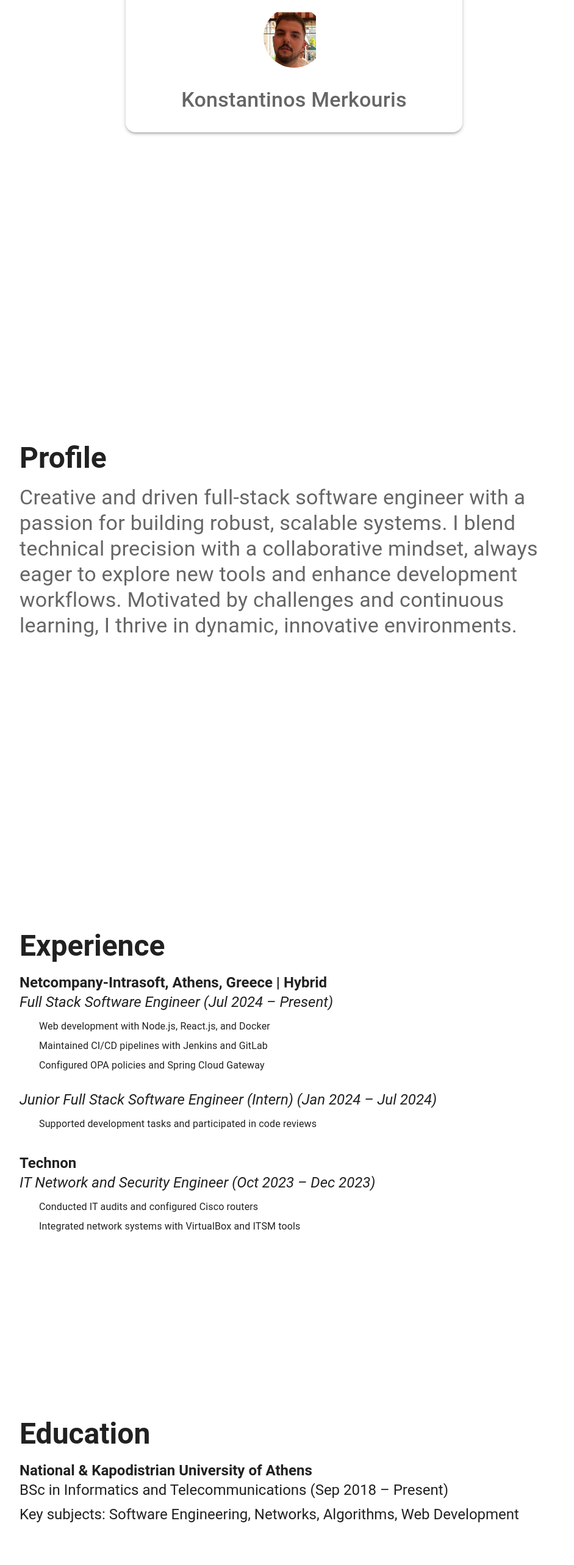
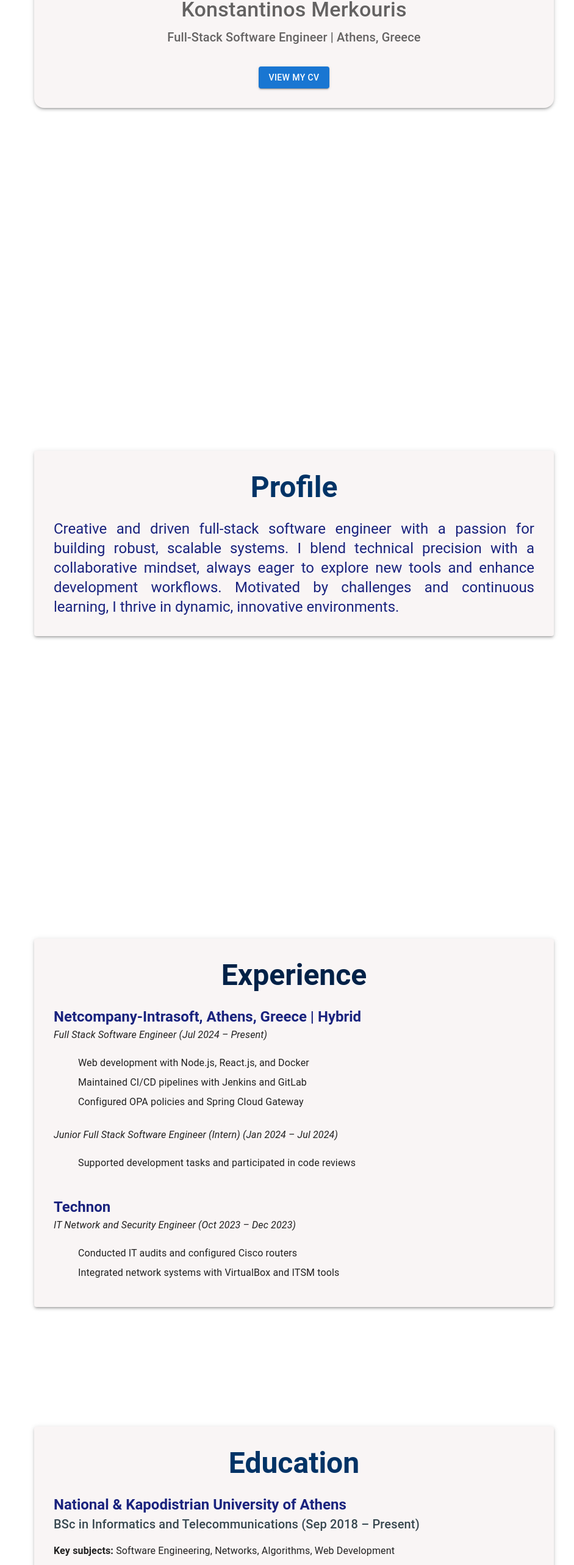
Before and after one commit to kmerkouris/jenkins-app, a React (Create React App) app: page / in a window 1280 px wide. Shown: the part 221-2787 px from the top of the page at 61% size, without its empty margins (158-1099 px from the left). Built offline with nearby package versions, Linux system fonts and the light colour scheme.

Commit message:
changelog

```diff
--- a/src/components/About.js
+++ b/src/components/About.js
@@ -1,18 +1,28 @@
+// About.js
 import React from 'react';
-import { Box, Typography } from '@mui/material';
+import { Container, Box, Typography, Paper } from '@mui/material';
 
 export default function About() {
   return (
-    <Box sx={{ mt: 4, mb: 6 }}>
-      <Typography variant="h3" sx={{ fontWeight: 'bold', mb: 2 }}>
+    <Container maxWidth="md" sx={{ mt: 6, mb: 6 }}>
+      <Paper elevation={3} sx={{ p: 4, backgroundColor: '#f9f5f5' }}>
+        <Typography
+          variant="h3"
+          sx={{ fontWeight: 'bold', mb: 3, color: '#003366', textAlign: 'center' }}
+        >
           Profile
         </Typography>
-      <Typography variant="h4" color="text.secondary">
+
+        <Typography
+          variant="h5"
+          sx={{ color: '#1a237e', textAlign: 'justify' }}
+        >
           Creative and driven full-stack software engineer with a passion for building robust,
           scalable systems. I blend technical precision with a collaborative mindset, always eager
           to explore new tools and enhance development workflows. Motivated by challenges and
           continuous learning, I thrive in dynamic, innovative environments.
         </Typography>
-    </Box>
+      </Paper>
+    </Container>
   );
 }
--- a/src/components/Contact.js
+++ b/src/components/Contact.js
@@ -1,25 +1,45 @@
 import React from 'react';
-import { Box, Typography, Link } from '@mui/material';
+import { Container, Box, Typography, Link, Paper } from '@mui/material';
 
 export default function Contact() {
   return (
-    <Box sx={{ mt: 4, mb: 6 }}>
-      <Typography variant="h3" sx={{ fontWeight: 'bold', mb: 2 }}>
+    <Container maxWidth="md" sx={{ mt: 6, mb: 6 }}>
+      <Paper elevation={3} sx={{ p: 4, backgroundColor: '#f9f5f5' }}>
+        <Typography
+          variant="h3"
+          sx={{ fontWeight: 'bold', mb: 3, color: '#1a237e', textAlign: 'center' }}
+        >
           Contact
         </Typography>
-      <Typography variant="h5" sx={{ mb: 1 }}>
-        <strong>Your Profile:</strong>{' '}
-        <Link href="https://linkedin.com/in/konstantinos-merkouris-a576a4281" target="_blank" rel="noopener">
+
+        <Box sx={{ mb: 2 }}>
+          <Typography variant="h6">
+            <strong>LinkedIn:</strong>{' '}
+            <Link
+              href="https://linkedin.com/in/konstantinos-merkouris-a576a4281"
+              target="_blank"
+              rel="noopener"
+              underline="hover"
+              color="primary"
+            >
               linkedin.com/in/konstantinos-merkouris-a576a4281
             </Link>
           </Typography>
-      <Typography variant="h5" sx={{ mb: 1 }}>
+        </Box>
+
+        <Box sx={{ mb: 2 }}>
+          <Typography variant="h6">
             <strong>Phone:</strong> 6947323404
           </Typography>
-      <Typography variant="h5">
+        </Box>
+
+        <Typography variant="h6">
           <strong>Email:</strong>{' '}
-        <Link href="mailto:ntinosmerkk@gmail.com">ntinosmerkk@gmail.com</Link>
+          <Link href="mailto:ntinosmerkk@gmail.com" underline="hover" color="primary">
+            ntinosmerkk@gmail.com
+          </Link>
         </Typography>
-    </Box>
+      </Paper>
+    </Container>
   );
 }
--- a/src/components/Education.js
+++ b/src/components/Education.js
@@ -1,21 +1,29 @@
 import React from 'react';
-import { Box, Typography } from '@mui/material';
+import { Container, Box, Typography, Paper } from '@mui/material';
 
 export default function Education() {
   return (
-    <Box sx={{ mt: 4, mb: 6 }}>
-      <Typography variant="h3" sx={{ fontWeight: 'bold', mb: 2 }}>
+    <Container maxWidth="md" sx={{ mt: 6, mb: 6 }}>
+      <Paper elevation={3} sx={{ p: 4, backgroundColor: '#f9f5f5' }}>
+        <Typography
+          variant="h3"
+          sx={{ fontWeight: 'bold', mb: 3, color: '#003366', textAlign: 'center' }}
+        >
           Education
         </Typography>
-      <Typography variant="h5" sx={{ fontWeight: 'bold' }}>
+
+        <Box>
+          <Typography variant="h5" sx={{ fontWeight: 'bold', color: '#1a237e' }}>
             National & Kapodistrian University of Athens
           </Typography>
-      <Typography variant="h5">
+          <Typography variant="h6" sx={{ color: '#37474f' }}>
             BSc in Informatics and Telecommunications (Sep 2018 – Present)
           </Typography>
-      <Typography variant="h5" sx={{ mt: 1 }}>
-        Key subjects: Software Engineering, Networks, Algorithms, Web Development
+          <Typography variant="body1" sx={{ mt: 2 }}>
+            <strong>Key subjects:</strong> Software Engineering, Networks, Algorithms, Web Development
           </Typography>
         </Box>
+      </Paper>
+    </Container>
   );
 }
--- a/src/components/Experience.js
+++ b/src/components/Experience.js
@@ -1,45 +1,51 @@
 import React from 'react';
-import { Box, Typography, List, ListItem } from '@mui/material';
+import { Container, Box, Typography, List, ListItem, Paper } from '@mui/material';
 
 export default function Experience() {
   return (
-    <Box sx={{ mt: 4, mb: 6 }}>
-      <Typography variant="h3" sx={{ fontWeight: 'bold', mb: 2 }}>
+    <Container maxWidth="md" sx={{ mt: 6, mb: 6 }}>
+      <Paper elevation={3} sx={{ p: 4, backgroundColor: '#f9f5f5' }}>
+        <Typography
+          variant="h3"
+          sx={{ fontWeight: 'bold', mb: 3, color: '#002147', textAlign: 'center' }}
+        >
           Experience
         </Typography>
 
-      <Box sx={{ mb: 3 }}>
-        <Typography variant="h5" sx={{ fontWeight: 'bold' }}>
+        <Box sx={{ mb: 4 }}>
+          <Typography variant="h5" sx={{ fontWeight: 'bold', color: '#1a237e' }}>
             Netcompany-Intrasoft, Athens, Greece | Hybrid
           </Typography>
-        <Typography variant="h5" sx={{ fontStyle: 'italic' }}>
+          <Typography variant="subtitle1" sx={{ fontStyle: 'italic', mb: 1 }}>
             Full Stack Software Engineer (Jul 2024 – Present)
           </Typography>
-        <List dense sx={{ pl: 2 }}>
+          <List dense sx={{ pl: 3 }}>
             <ListItem sx={{ display: 'list-item' }}>Web development with Node.js, React.js, and Docker</ListItem>
             <ListItem sx={{ display: 'list-item' }}>Maintained CI/CD pipelines with Jenkins and GitLab</ListItem>
             <ListItem sx={{ display: 'list-item' }}>Configured OPA policies and Spring Cloud Gateway</ListItem>
           </List>
-        <Typography variant="h5" sx={{ fontStyle: 'italic', mt: 2 }}>
+
+          <Typography variant="subtitle1" sx={{ fontStyle: 'italic', mt: 2, mb: 1 }}>
             Junior Full Stack Software Engineer (Intern) (Jan 2024 – Jul 2024)
           </Typography>
-        <List dense sx={{ pl: 2 }}>
+          <List dense sx={{ pl: 3 }}>
             <ListItem sx={{ display: 'list-item' }}>Supported development tasks and participated in code reviews</ListItem>
           </List>
         </Box>
 
         <Box>
-        <Typography variant="h5" sx={{ fontWeight: 'bold' }}>
+          <Typography variant="h5" sx={{ fontWeight: 'bold', color: '#1a237e' }}>
             Technon
           </Typography>
-        <Typography variant="h5" sx={{ fontStyle: 'italic' }}>
+          <Typography variant="subtitle1" sx={{ fontStyle: 'italic', mb: 1 }}>
             IT Network and Security Engineer (Oct 2023 – Dec 2023)
           </Typography>
-        <List dense sx={{ pl: 2 }}>
+          <List dense sx={{ pl: 3 }}>
             <ListItem sx={{ display: 'list-item' }}>Conducted IT audits and configured Cisco routers</ListItem>
             <ListItem sx={{ display: 'list-item' }}>Integrated network systems with VirtualBox and ITSM tools</ListItem>
           </List>
         </Box>
-    </Box>
+      </Paper>
+    </Container>
   );
 }
--- a/src/components/Home.js
+++ b/src/components/Home.js
@@ -1,35 +1,59 @@
 // Home.js
 import React, { useState } from 'react';
-import { Container, Typography, Dialog, DialogContent, Paper, Avatar, Stack } from '@mui/material';
-import profilePic from '../assets/logo.png'; // Replace with actual image path
-
+import {
+  Container,
+  Typography,
+  Dialog,
+  DialogContent,
+  Paper,
+  Avatar,
+  Stack,
+  IconButton,
+  Button,
+  Box
+} from '@mui/material';
+import CloseIcon from '@mui/icons-material/Close';
+import profilePic from '../assets/logo.png';
 
 export default function Home() {
   const [open, setOpen] = useState(false);
 
   return (
-    <Container maxWidth="sm">
-      <Paper elevation={3} sx={{ p: 4, textAlign: 'center', borderRadius: 4 }}>
-        <Typography variant="h3" sx={{ fontWeight: 'bold', mb: 4 }} color="primary">
-          Welcome Page
-        </Typography>
-        <Stack spacing={2} alignItems="center">
-          <Avatar
-            alt="Konstantinos Merkouris"
-            src={profilePic}
-            sx={{ width: 100, height: 100, cursor: 'pointer' }}
-            onClick={() => setOpen(true)}
-          />
-        </Stack>
-        <Typography variant="h4" sx={{ fontWeight: 'medium', mt: 4 }} color="text.secondary">
+    <Container maxWidth="md" sx={{ mt: 6, mb: 6 }}>
+      <Paper elevation={3} sx={{ p: 4, textAlign: 'center', borderRadius: 4, backgroundColor: '#f9f5f5' }}>
+
+
+
+        <Typography variant="h4" sx={{ fontWeight: 500, mt: 3 }} color="text.secondary">
           Konstantinos Merkouris
         </Typography>
-        <Dialog open={open} onClose={() => setOpen(false)} maxWidth="md">
-          <DialogContent>
+
+        <Typography variant="h6" sx={{ mt: 1 }} color="text.secondary">
+          Full-Stack Software Engineer | Athens, Greece
+        </Typography>
+
+        <Button
+          variant="contained"
+          color="primary"
+          sx={{ mt: 4 }}
+          href="#about"
+        >
+          View My CV
+        </Button>
+
+        <Dialog open={open} onClose={() => setOpen(false)} maxWidth="sm" fullWidth>
+          <DialogContent sx={{ position: 'relative', p: 0 }}>
+            <IconButton
+              aria-label="close"
+              onClick={() => setOpen(false)}
+              sx={{ position: 'absolute', right: 8, top: 8, color: 'grey.500' }}
+            >
+              <CloseIcon />
+            </IconButton>
             <img
               src={profilePic}
               alt="Zoomed"
-              style={{ width: '100%', height: 'auto' }}
+              style={{ width: '100%', height: 'auto', display: 'block' }}
             />
           </DialogContent>
         </Dialog>
--- a/src/components/Skills.js
+++ b/src/components/Skills.js
@@ -1,18 +1,35 @@
 import React from 'react';
-import { Box, Typography } from '@mui/material';
+import { Container, Box, Typography, Paper } from '@mui/material';
 
 export default function Skills() {
   return (
-    <Box sx={{ mt: 4, mb: 6 }}>
-      <Typography variant="h3" sx={{ fontWeight: 'bold', mb: 2 }}>
-        Technical Skills
-      </Typography>
-      <Typography variant="h5" sx={{ mb: 1 }}>
-        <strong>Languages & Frameworks:</strong> Java, C, C++, Python, JavaScript, SQL, CSS, Assembly, React.js, Node.js
-      </Typography>
-      <Typography variant="h5">
-        <strong>Tools & Platforms:</strong> Docker, Jenkins, GitLab, YAML, AsciiDoc, VirtualBox, Cisco Routers, ITSM Tools
-      </Typography>
-    </Box>
+    <Container maxWidth="md" sx={{ mt: 6, mb: 6 }}>
+      <Paper elevation={3} sx={{ p: 4, backgroundColor: '#f9f5f5' }}>
+        <Typography
+          variant="h3"
+          sx={{ fontWeight: 'bold', mb: 3, color: '#003366', textAlign: 'center' }}
+        >
+          Technical Skills
+        </Typography>
+
+        <Box sx={{ mb: 2 }}>
+          <Typography variant="h6" sx={{ fontWeight: 'medium', color: '#1e3a8a' }}>
+            <strong>Languages & Frameworks:</strong>
+          </Typography>
+          <Typography variant="body1" sx={{ ml: 2 }}>
+            Java, C, C++, Python, JavaScript, SQL, CSS, Assembly, React.js, Node.js
+          </Typography>
+        </Box>
+
+        <Box>
+          <Typography variant="h6" sx={{ fontWeight: 'medium', color: '#1e3a8a' }}>
+            <strong>Tools & Platforms:</strong>
+          </Typography>
+          <Typography variant="body1" sx={{ ml: 2 }}>
+            Docker, Jenkins, GitLab, YAML, AsciiDoc, VirtualBox, Cisco Routers, ITSM Tools
+          </Typography>
+        </Box>
+      </Paper>
+    </Container>
   );
 }
```
Also changed, not shown: src/components/Header.js (+27 -8 lines). Lines whose indentation alone changed are shown as unchanged.
